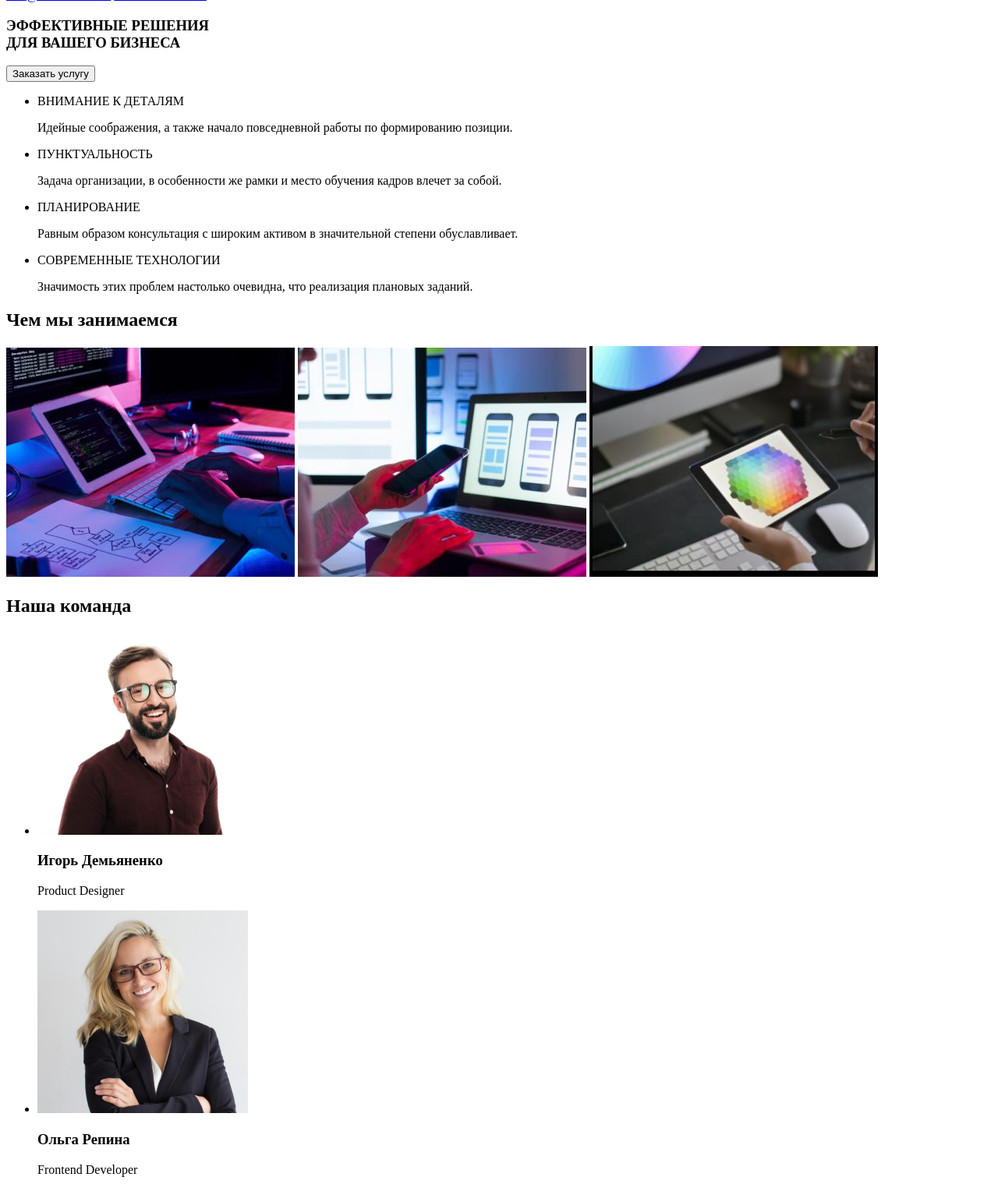
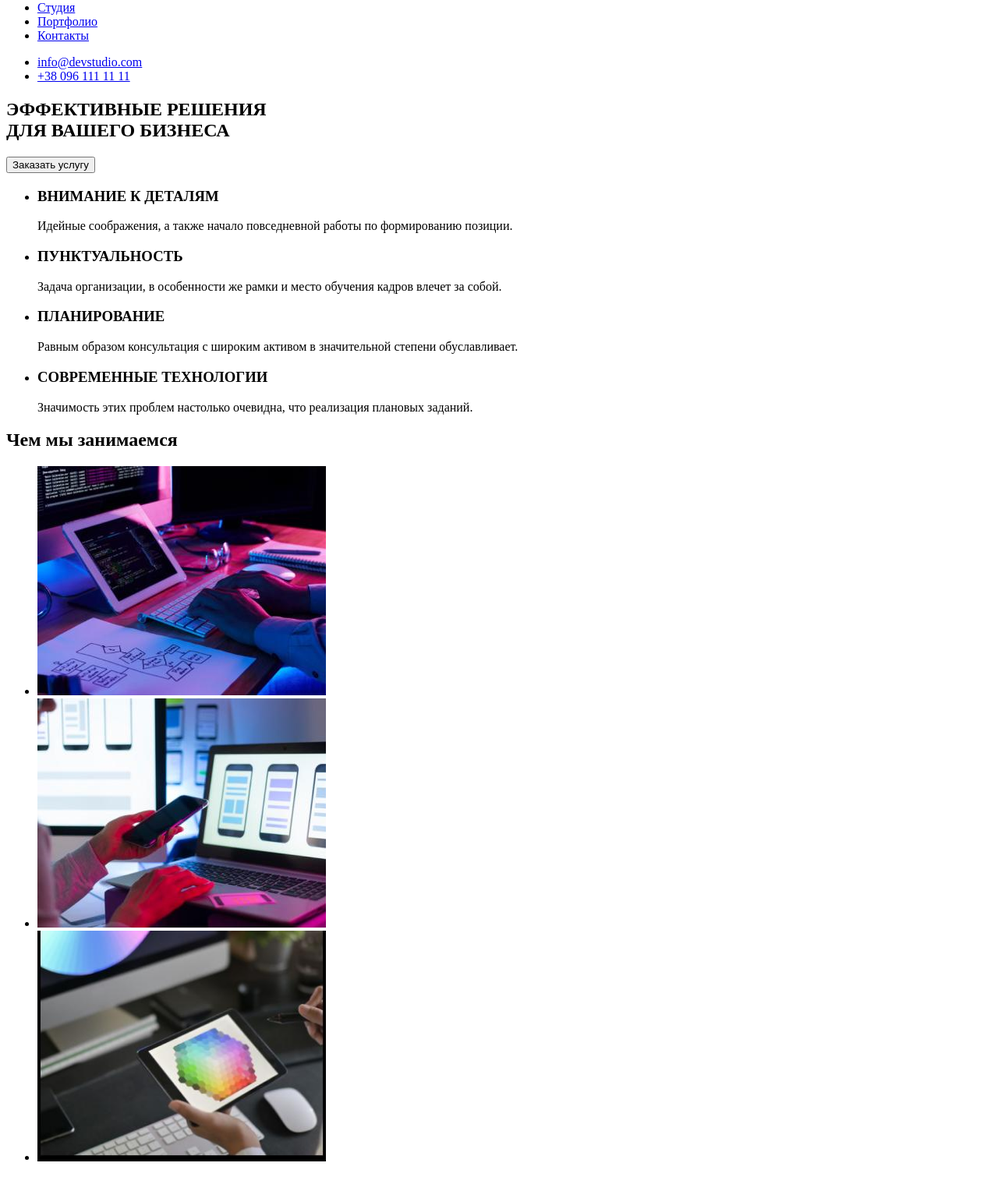
Before and after one commit to MaksymDziubanchuk/goit-markup-hw-01, a plain HTML site: page index.html in a window 1280 px wide. Shown: the part 41-1560 px from the top of the page at 78% size. Drawn offline with Linux system fonts and the light colour scheme.

Commit message:
check one

```diff
--- a/index.html
+++ b/index.html
@@ -8,100 +8,100 @@
 </head>
 <body>
 
-    <!--
-
-     -->
+    <!--     -->
     <header class="header">
         <div class="first-line">
 
             <nav class="nav-list">
+
                 <a href="/" class="header-logo">
                     <span class="fs-logo">Web</span><span class="sd-logo">Studio</span>
                 </a>
-                <a href="#studio" class="studio-list-header">Студия</a>
-                <a href="#portfolio" class="portfolio-list-header">Портфолио</a>
-                <a href="#contacts" class="contacts-list-header">Контакты</a>
+                <ul>
+                    <li><a href="#studio" class="studio-list-header">Студия</a></li>
+                    <li><a href="#portfolio" class="portfolio-list-header">Портфолио</a></li>
+                    <li><a href="#contacts" class="contacts-list-header">Контакты</a></li>
+                </ul>
+
             </nav>
-            <a href="mailto:info@devstudio.com" class="header-email">info@devstudio.com</a>
-            <a href="tel:+380961111111" class="headertel">+38 096 111 11 11</a>
-
+            <ul>
+                <li><a href="mailto:info@devstudio.com" class="header-email">info@devstudio.com</a></li>
+                <li><a href="tel:+380961111111" class="headertel">+38 096 111 11 11</a></li>
+            </ul>
         </div>
 
     </header>
 
-    <!--
-
-    -->
+    <!--    -->
     <main class="main-content">
         <section class="main-block">
-            <article class="article"><h1>ЭФФЕКТИВНЫЕ РЕШЕНИЯ <br/> ДЛЯ ВАШЕГО БИЗНЕСА</h1></article>
-            <button type="button"><span>Заказать услугу</span></button>
+            <h1>ЭФФЕКТИВНЫЕ РЕШЕНИЯ <br/> ДЛЯ ВАШЕГО БИЗНЕСА</h1>
+            <button type="button">Заказать услугу</button>
         </section>
-        <div class="ft-block">
+
         <section class="benefits">
             <ul>
-                    <li><div>
-                        <span class="benefit">ВНИМАНИЕ К ДЕТАЛЯМ</span>
+                <li>
+                    <h3 class="benefit">ВНИМАНИЕ К ДЕТАЛЯМ</h3>
                     <p>Идейные соображения, а также начало повседневной работы по формированию позиции.</p>
-                    </div></li>
-                    <li><div>
-                        <span class="benefit">ПУНКТУАЛЬНОСТЬ</span>
+                </li>
+                <li>
+                    <h3 class="benefit">ПУНКТУАЛЬНОСТЬ</h3>
                     <p>Задача организации, в особенности же рамки и место обучения кадров влечет за собой.</p>
-                    </div></li>
-                    <li><div>
-                        <span class="benefit">ПЛАНИРОВАНИЕ</span>
+                </li>
+                <li>
+                    <h3 class="benefit">ПЛАНИРОВАНИЕ</h3>
                     <p>Равным образом консультация с широким активом в значительной степени обуславливает.</p>
-                    </div></li>
-                    <li><div>
-                        <span class="benefit">СОВРЕМЕННЫЕ ТЕХНОЛОГИИ</span>
+                </li>
+                <li>
+                    <h3 class="benefit">СОВРЕМЕННЫЕ ТЕХНОЛОГИИ</h3>
                     <p>Значимость этих проблем настолько очевидна, что реализация плановых заданий.</p>
-                    </div></li>
+                </li>
             </ul>
 
             </section>
 
             <section class="what-we-do">
                 <h2>Чем мы занимаемся</h2>
-                <img src="./images/box1.jpg" alt="work place 1" width="370">
-                <img src="./images/box2.jpg" alt="work place 2" width="370">
-                <img src="./images/box3.jpg" alt="work place 3" width="370">
+                <ul>
+                    <li><img src="./images/box1.jpg" alt="work place 1" width="370"></li>
+                    <li><img src="./images/box2.jpg" alt="work place 2" width="370"></li>
+                    <li><img src="./images/box3.jpg" alt="work place 3" width="370"></li>
+                </ul>
+
             </section>
-        </div>
+
         <div class="sd-block">
-            <h2><span class="our-team">Наша команда</span></h2>
+            <h2 class="our-team">Наша команда</h2>
             <div class="portfolios">
                 <ul>
-                    <li><div>
-                        <img src="./images/team/igor.jpg" alt="igor" width="270">
-                        <h3><span>Игорь Демьяненко</span></h3>
+                    <li>
+                        <img src="./images/igor.jpg" alt="igor" width="270">
+                        <h3>Игорь Демьяненко</h3>
                         <p>Product Designer</p>
-                    </div></li>
-                    <li><div>
-                        <img src="./images/team/olga.jpg" alt="olga" width="270">
-                        <h3><span>Ольга Репина</span></h3>
-                        <p>Frontend Developer</p>
-                    </div></li>
-                    <li><div>
-                        <img src="./images/team/nikolai.jpg" alt="nokolai" width="270">
-                        <h3><span>Николай Тарасов</span></h3>
-                        <p>Marketing</p>
-                    </div>
                     </li>
                     <li>
-                        <div>
-                            <img src="./images/team/misha.jpg" alt="misha" width="270">
-                            <h3><span>Михаил Ермаков</span></h3>
+                        <img src="./images/olga.jpg" alt="olga" width="270">
+                        <h3>Ольга Репина</h3>
+                        <p>Frontend Developer</p>
+                    </li>
+                    <li>
+                        <img src="./images/nikolai.jpg" alt="nokolai" width="270">
+                        <h3>Николай Тарасов</h3>
+                        <p>Marketing</p>
+                    </li>
+                    <li>
+
+                        <img src="./images/misha.jpg" alt="misha" width="270">
+                        <h3>Михаил Ермаков</h3>
                         <p>UI Designer</p>
-                        </div>
                     </li>
                 </ul>
             </div>
         </div>
     </main>
 
-    <!--
-
-    -->
+    <!--    -->
     <footer>
         <a href="/" class="header-logo">
             <span class="fs-logo">Web</span><span class="sd-logo">Studio</span>
@@ -110,8 +110,10 @@
             г. Киев, пр-т Леси Украинки, 26
         </address>
         <address>
-            <a href="mailto:info@example.com" class="footer-email">info@example.com</a>
-            <a href="tel:+380991111111" class="footer-tel">+38 096 111 11 11</a>
+            <ul>
+                <li><a href="mailto:info@example.com" class="footer-email">info@example.com</a></li>
+                <li><a href="tel:+380991111111" class="footer-tel">+38 096 111 11 11</a></li>
+            </ul>
         </address>
     </footer>
 
```
Also changed, not shown: images/igor.jpg (renamed from images/team/igor.jpg), images/misha.jpg (renamed from images/team/misha.jpg), images/nikolai.jpg (renamed from images/team/nikolai.jpg), images/olga.jpg (renamed from images/team/olga.jpg). Lines whose indentation alone changed are shown as unchanged.
